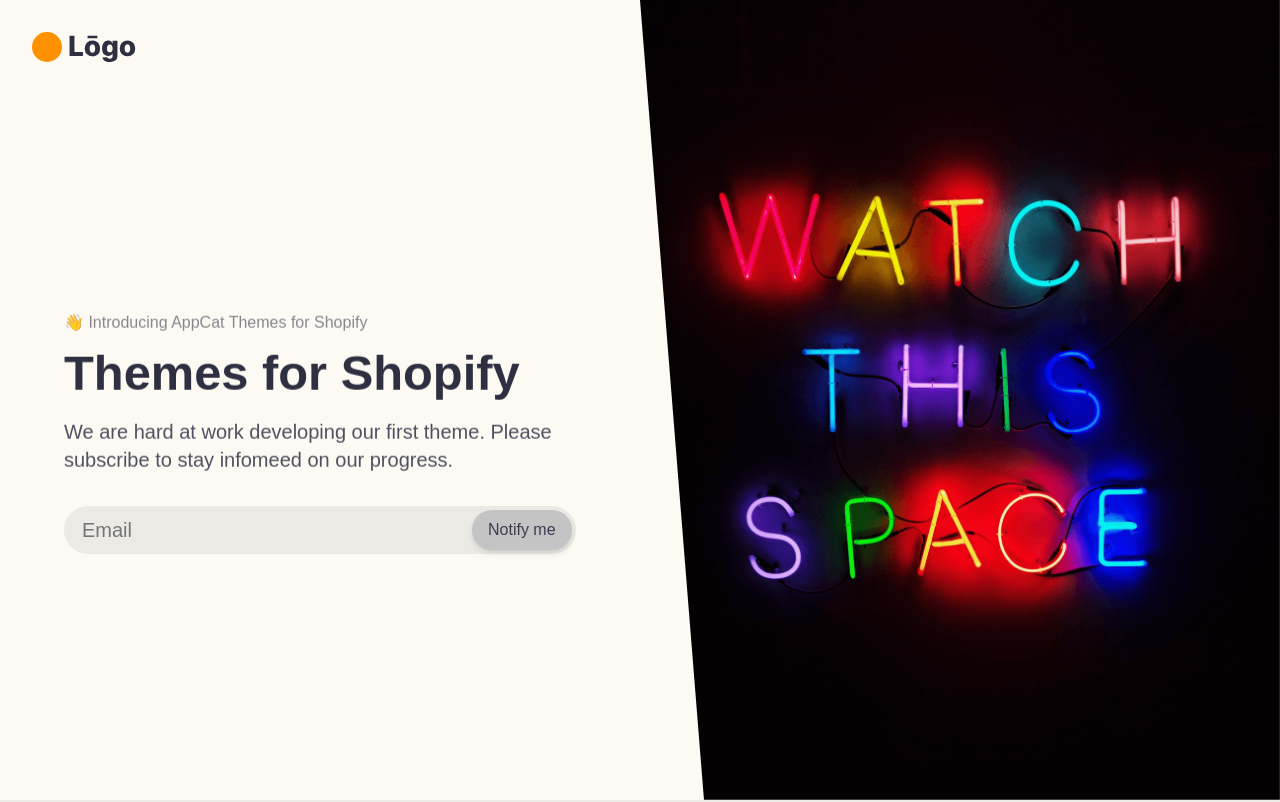
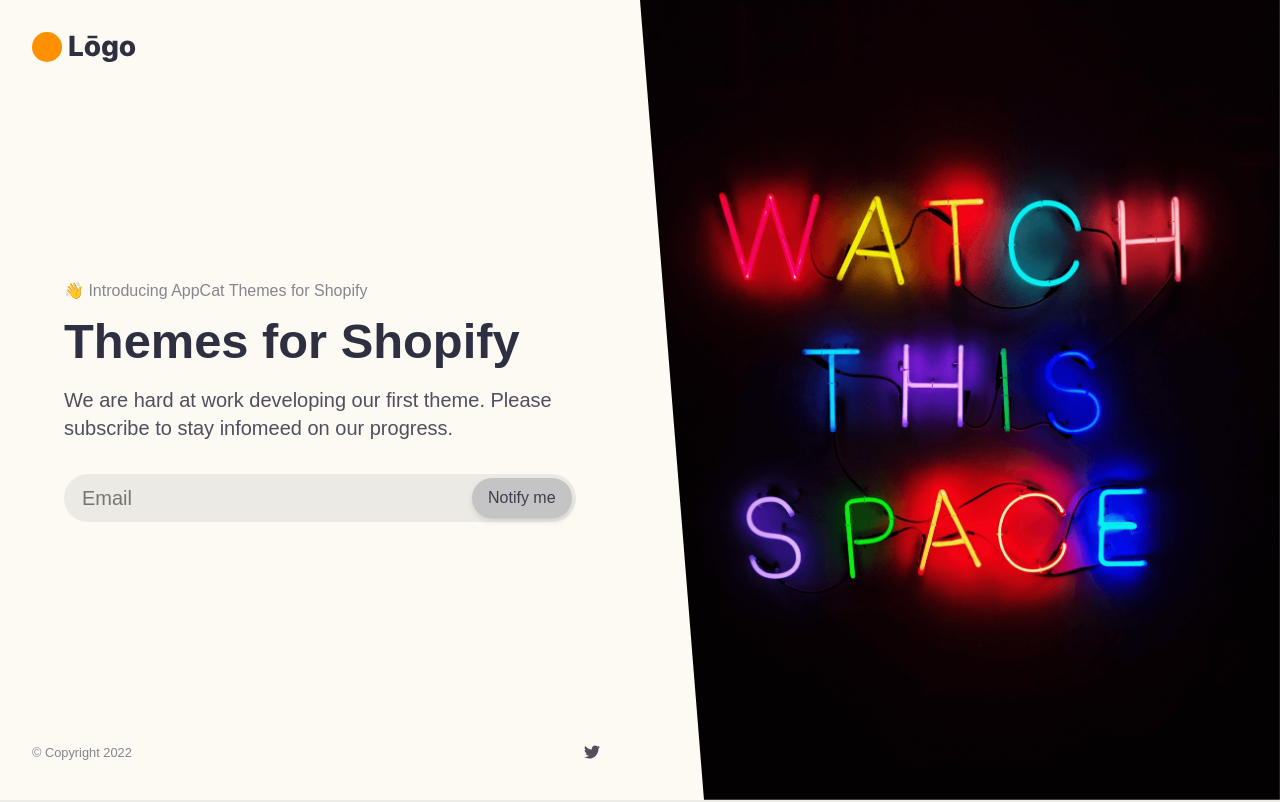
Before and after one commit to appcat-io/appcat-corporate-website, a website: page main/index.html in a window 1280 px wide. Shown: the top 802 px of the page. Drawn offline with Linux system fonts and the light colour scheme.

Commit message:
refactor: :lipstick: restored index to previous commit

```diff
--- a/main/index.html
+++ b/main/index.html
@@ -72,13 +72,13 @@
       </div>
 
       <!-- socials -->
-      <!-- <footer class="flex items-center justify-between margin-top-md">
-        <p class="text-xs color-contrast-medium">&copy; Copyright 2022</p> -->
+      <footer class="flex items-center justify-between margin-top-md">
+        <p class="text-xs color-contrast-medium">&copy; Copyright 2022</p>
 
         <div>
           <ul class="flex flex-wrap gap-xxxxs items-center justify-end">
             <li>
-            <!-- <a class="coming-soon__social-btn" href="https://twitter.com/AppCatThemes" target="_blank">
+              <a class="coming-soon__social-btn" href="https://twitter.com/AppCatThemes" target="_blank">
                 <svg class="icon" viewBox="0 0 32 32">
                   <title>Follow us on Twitter</title>
                   <g>
@@ -87,7 +87,7 @@
                     </path>
                   </g>
                 </svg>
-            </a> -->
+              </a>
             </li>
 
             <!-- <li>
```
Lines whose indentation alone changed are shown as unchanged.
